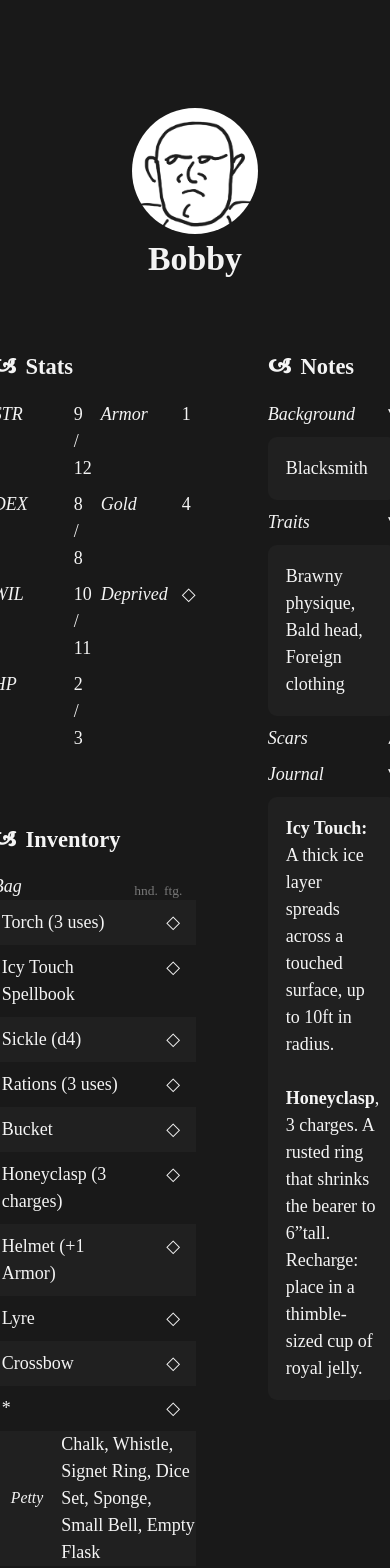
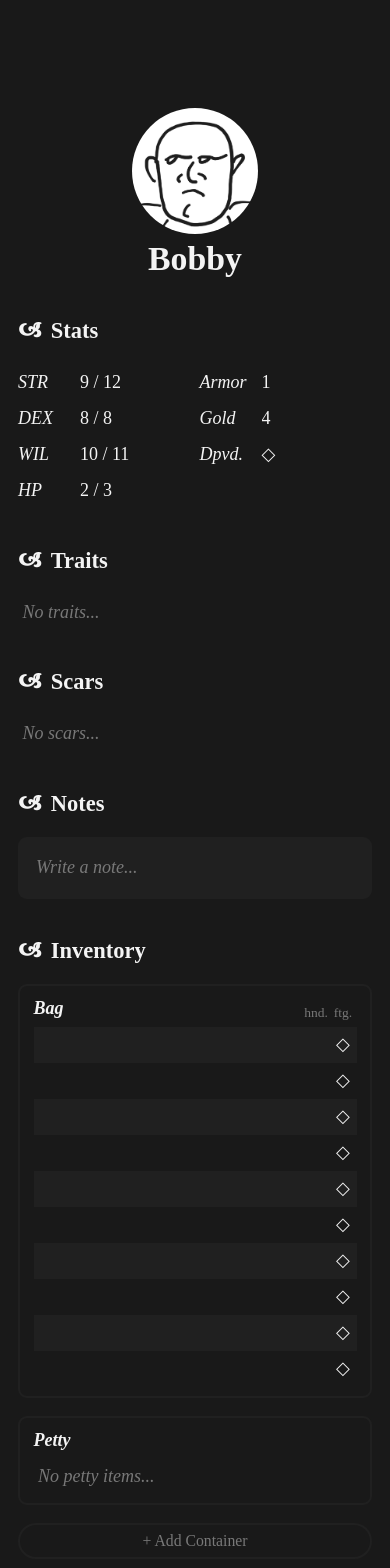
Before and after one commit to SyafiqSyech/char-sheet, a Vue app: page / in a window 390 px wide. Shown: the top 1568 px of the page. Built offline with nearby package versions, Linux system fonts and the light colour scheme; a web font is replaced by a local one.

Commit message:
added input types

```diff
--- a/package.json
+++ b/package.json
@@ -10,6 +10,7 @@
   },
   "dependencies": {
     "@tailwindcss/vite": "^4.1.6",
+    "quill": "^2.0.3",
     "tailwindcss": "^4.1.6",
     "vue": "^3.5.13"
   },
--- a/src/App.vue
+++ b/src/App.vue
@@ -1,13 +1,17 @@
 <script setup lang="ts">
 import image from './assets/bob.png';
+import NoteInput from './components/inputs/NoteInput.vue';
+import TextAreaInput from './components/inputs/TextAreaInput.vue';
+import TextInput from './components/inputs/TextInput.vue';
 </script>
 
 <template>
-  <div class="grid grid-cols-[minmax(auto,24rem)] lg:grid-cols-[repeat(2,24rem)] justify-center gap-16">
+  <div class="grid grid-cols-[minmax(auto,24rem)] lg:grid-cols-[repeat(2,24rem)] justify-center gap-8">
 
-    <div class="col-span-2">
+    <div class="lg:col-span-2">
       <div class="flex items-center flex-col gap-1">
-        <div class="h-28 w-28 rounded-full overflow-hidden flex justify-center items-center bg-[#f4f4f4] bg-cover" :style="{ backgroundImage: `url(${image})` }">
+        <div class="h-28 w-28 rounded-full overflow-hidden flex justify-center items-center bg-[#f4f4f4] bg-cover"
+          :style="{ backgroundImage: `url(${image})` }">
         </div>
         <div class="text-center">
           <div class="!text-3xl font-semibold">Bobby</div>
@@ -16,173 +20,183 @@ import image from './assets/bob.png';
       </div>
     </div>
 
-    <div class="flex flex-col gap-16">
+    <div class="flex flex-col gap-8">
+
       <div class="">
-        <div class="mb-4 font-semibold flex gap-2"><div class="!text-xl">🙦</div><div class="!text-xl">Stats</div></div>
-        <div class="stat grid grid-cols-[4rem_3fr_4rem_3fr] gap-2">
-          <div class="italic">STR</div>
-          <div class="">9 / 12</div>
-          <div class="italic">Armor</div>
-          <div class="">1</div>
-          <div class="italic">DEX</div>
-          <div class="">8 / 8</div>
-          <div class="italic">Gold</div>
-          <div class="">4</div>
-          <div class="italic">WIL</div>
-          <div class="">10 / 11</div>
-          <div class="italic">Deprived</div>
-          <div class="">◇</div>
-          <div class="italic">HP</div>
-          <div class="">2 / 3</div>
+        <div class="mb-4 font-semibold flex gap-2">
+          <div class="!text-xl">🙦</div>
+          <div class="!text-xl">Stats</div>
+        </div>
+        <div class="grid grid-cols-2 items-start gap-2">
+          <div class="grid grid-cols-[1fr_2fr] items-center">
+            <div class="italic">STR</div>
+            <textInput placeholder="0 / 0" initialText="9 / 12" />
+            <div class="italic">DEX</div>
+            <textInput placeholder="0 / 0" initialText="8 / 8" />
+            <div class="italic">WIL</div>
+            <textInput placeholder="0 / 0" initialText="10 / 11" />
+            <div class="italic">HP</div>
+            <textInput placeholder="0 / 0" initialText="2 / 3" />
+          </div>
+          <div class="grid grid-cols-[1fr_2fr] items-center">
+            <div class="italic">Armor</div>
+            <textInput placeholder="0" initialText="1" />
+            <div class="italic">Gold</div>
+            <textInput placeholder="0" initialText="4" />
+            <div class="italic">Dpvd.</div>
+            <div class="flex items-center p-1">
+              <div>◇</div>
+            </div>
+          </div>
         </div>
       </div>
 
       <div class="">
-        <div class="mb-4 font-semibold flex gap-2"><div class="!text-xl">🙦</div><div class="!text-xl">Inventory</div></div>
-        <div class="flex flex-col gap-4">
+        <div class="mb-4 font-semibold flex gap-2">
+          <div class="!text-xl">🙦</div>
+          <div class="!text-xl">Traits</div>
+        </div>
+        <TextAreaInput placeholder="No traits..." />
+      </div>
 
-          <div>
-            <div class="group w-full grid grid-cols-[1fr_1.5rem_1.5rem] items-end pr-2">
-              <div class="italic">Bag</div>
-              <div class="w-6 flex justify-center overflow-visible"><div class="!text-xs text-[#787878] cursor-help">hnd.</div></div>
-              <div class="w-6 flex justify-center overflow-visible"><div class="!text-xs text-[#787878] cursor-help">ftg.</div></div>
-            </div>
-            <div class="inv">
-              <div class="group w-full grid grid-cols-[1fr_1.5rem_1.5rem] p-2">
-                <div>Torch (3 uses)</div>
-                <div class="w-6 text-center opacity-0 group-hover:opacity-100 cursor-pointer transition-all">◇</div>
-                <div class="w-6 text-center">◇</div>
-              </div>
-              <div class="group w-full grid grid-cols-[1fr_1.5rem_1.5rem] p-2">
-                <div>Icy Touch Spellbook</div>
-                <div class="w-6 text-center opacity-0 group-hover:opacity-100 cursor-pointer transition-all">◇</div>
-                <div class="w-6 text-center">◇</div>
-              </div>
-              <div class="group w-full grid grid-cols-[1fr_1.5rem_1.5rem] p-2">
-                <div>Sickle (d4)</div>
-                <div class="w-6 text-center opacity-0 group-hover:opacity-100 cursor-pointer transition-all">◇</div>
-                <div class="w-6 text-center">◇</div>
-              </div>
-              <div class="group w-full grid grid-cols-[1fr_1.5rem_1.5rem] p-2">
-                <div>Rations (3 uses)</div>
-                <div class="w-6 text-center opacity-0 group-hover:opacity-100 cursor-pointer transition-all">◇</div>
-                <div class="w-6 text-center">◇</div>
-              </div>
-              <div class="group w-full grid grid-cols-[1fr_1.5rem_1.5rem] p-2">
-                <div>Bucket</div>
-                <div class="w-6 text-center opacity-0 group-hover:opacity-100 cursor-pointer transition-all">◇</div>
-                <div class="w-6 text-center">◇</div>
-              </div>
-              <div class="group w-full grid grid-cols-[1fr_1.5rem_1.5rem] p-2">
-                <div>Honeyclasp (3 charges)</div>
-                <div class="w-6 text-center opacity-0 group-hover:opacity-100 cursor-pointer transition-all">◇</div>
-                <div class="w-6 text-center">◇</div>
-              </div>
-              <div class="group w-full grid grid-cols-[1fr_1.5rem_1.5rem] p-2">
-                <div>Helmet (+1 Armor)</div>
-                <div class="w-6 text-center opacity-0 group-hover:opacity-100 cursor-pointer transition-all">◇</div>
-                <div class="w-6 text-center">◇</div>
-              </div>
-              <div class="group w-full grid grid-cols-[1fr_1.5rem_1.5rem] p-2">
-                <div>Lyre</div>
-                <div class="w-6 text-center opacity-0 group-hover:opacity-100 cursor-pointer transition-all">◇</div>
-                <div class="w-6 text-center">◇</div>
-              </div>
-              <div class="group w-full grid grid-cols-[1fr_1.5rem_1.5rem] p-2">
-                <div>Crossbow</div>
-                <div class="w-6 text-center opacity-0 group-hover:opacity-100 cursor-pointer transition-all">◇</div>
-                <div class="w-6 text-center">◇</div>
-              </div>
-              <div class="group w-full grid grid-cols-[1fr_1.5rem_1.5rem] p-2">
-                <div>*</div>
-                <div class="w-6 text-center opacity-0 group-hover:opacity-100 cursor-pointer transition-all">◇</div>
-                <div class="w-6 text-center">◇</div>
-              </div>
-            </div>
-            <div class="flex items-center bg-[#202020]">
-              <div class="italic !text-sm px-4">Petty</div>
-              <!-- <div>Chalk, Whistle, Signet Ring</div> -->
-              <div>Chalk, Whistle, Signet Ring, Dice Set, Sponge, Small Bell, Empty Flask</div>
-            </div>
-          </div>
+      <div class="">
+        <div class="mb-4 font-semibold flex gap-2">
+          <div class="!text-xl">🙦</div>
+          <div class="!text-xl">Scars</div>
+        </div>
+        <TextAreaInput placeholder="No scars..." />
+      </div>
 
-          <div class="!text-sm text-center">+ Add Container</div>
-
+      <div class="">
+        <div class="mb-4 font-semibold flex gap-2">
+          <div class="!text-xl">🙦</div>
+          <div class="!text-xl">Notes</div>
+        </div>
+        <div class="bg-[#202020] rounded-lg p-4">
+          <NoteInput placeholder="Write a note..." minHeight="48" />
         </div>
       </div>
     </div>
 
     <div class="">
-      <div class="mb-4 font-semibold flex gap-2"><div class="!text-xl">🙦</div><div class="!text-xl">Notes</div></div>
-      <div class="flex flex-col gap-2">
-        <div>
-          <div class="flex justify-between">
-            <div class="italic">Background</div>
-            <div class="rotate-180">▴</div>
+      <div class="mb-4 font-semibold flex gap-2">
+        <div class="!text-xl">🙦</div>
+        <div class="!text-xl">Inventory</div>
+      </div>
+
+      <div class="flex flex-col gap-4">
+        <div class="border-2 border-[#202020] rounded-lg py-2 px-3">
+          <div class="group w-full grid grid-cols-[1fr_1.5rem_1.5rem] items-end pb-1">
+            <div class="italic font-semibold">Bag</div>
+            <div class="w-6 flex justify-center overflow-visible">
+              <div class="!text-xs text-[#787878] cursor-help">hnd.</div>
+            </div>
+            <div class="w-6 flex justify-center overflow-visible">
+              <div class="!text-xs text-[#787878] cursor-help">ftg.</div>
+            </div>
           </div>
-          <div class="bg-[#202020] rounded-lg p-4 mt-2">
-            <div class="">
-              Blacksmith
+          <div class="inv">
+            <div class="group w-full grid grid-cols-[1fr_1.5rem_1.5rem]">
+              <TextInput />
+              <div class="w-6 h-full flex justify-center items-center">
+                <div class="opacity-0 group-hover:opacity-100 cursor-pointer transition-all">◇</div>
+              </div>
+              <div class="w-6 h-full flex justify-center items-center">◇</div>
+            </div>
+            <div class="group w-full grid grid-cols-[1fr_1.5rem_1.5rem]">
+              <TextInput />
+              <div class="w-6 h-full flex justify-center items-center">
+                <div class="opacity-0 group-hover:opacity-100 cursor-pointer transition-all">◇</div>
+              </div>
+              <div class="w-6 h-full flex justify-center items-center">◇</div>
+            </div>
+            <div class="group w-full grid grid-cols-[1fr_1.5rem_1.5rem]">
+              <TextInput />
+              <div class="w-6 h-full flex justify-center items-center">
+                <div class="opacity-0 group-hover:opacity-100 cursor-pointer transition-all">◇</div>
+              </div>
+              <div class="w-6 h-full flex justify-center items-center">◇</div>
+            </div>
+            <div class="group w-full grid grid-cols-[1fr_1.5rem_1.5rem]">
+              <TextInput />
+              <div class="w-6 h-full flex justify-center items-center">
+                <div class="opacity-0 group-hover:opacity-100 cursor-pointer transition-all">◇</div>
+              </div>
+              <div class="w-6 h-full flex justify-center items-center">◇</div>
+            </div>
+            <div class="group w-full grid grid-cols-[1fr_1.5rem_1.5rem]">
+              <TextInput />
+              <div class="w-6 h-full flex justify-center items-center">
+                <div class="opacity-0 group-hover:opacity-100 cursor-pointer transition-all">◇</div>
+              </div>
+              <div class="w-6 h-full flex justify-center items-center">◇</div>
+            </div>
+            <div class="group w-full grid grid-cols-[1fr_1.5rem_1.5rem]">
+              <TextInput />
+              <div class="w-6 h-full flex justify-center items-center">
+                <div class="opacity-0 group-hover:opacity-100 cursor-pointer transition-all">◇</div>
+              </div>
+              <div class="w-6 h-full flex justify-center items-center">◇</div>
+            </div>
+            <div class="group w-full grid grid-cols-[1fr_1.5rem_1.5rem]">
+              <TextInput />
+              <div class="w-6 h-full flex justify-center items-center">
+                <div class="opacity-0 group-hover:opacity-100 cursor-pointer transition-all">◇</div>
+              </div>
+              <div class="w-6 h-full flex justify-center items-center">◇</div>
+            </div>
+            <div class="group w-full grid grid-cols-[1fr_1.5rem_1.5rem]">
+              <TextInput />
+              <div class="w-6 h-full flex justify-center items-center">
+                <div class="opacity-0 group-hover:opacity-100 cursor-pointer transition-all">◇</div>
+              </div>
+              <div class="w-6 h-full flex justify-center items-center">◇</div>
+            </div>
+            <div class="group w-full grid grid-cols-[1fr_1.5rem_1.5rem]">
+              <TextInput />
+              <div class="w-6 h-full flex justify-center items-center">
+                <div class="opacity-0 group-hover:opacity-100 cursor-pointer transition-all">◇</div>
+              </div>
+              <div class="w-6 h-full flex justify-center items-center">◇</div>
+            </div>
+            <div class="group w-full grid grid-cols-[1fr_1.5rem_1.5rem]">
+              <TextInput />
+              <div class="w-6 h-full flex justify-center items-center">
+                <div class="opacity-0 group-hover:opacity-100 cursor-pointer transition-all">◇</div>
+              </div>
+              <div class="w-6 h-full flex justify-center items-center">◇</div>
             </div>
           </div>
         </div>
-        <div>
-          <div class="flex justify-between">
-            <div class="italic">Traits</div>
-            <div class="rotate-180">▴</div>
+
+        <div class="border-2 border-[#202020] rounded-lg py-2 px-3">
+          <div class="italic font-semibold pb-1">Petty</div>
+          <TextAreaInput placeholder="No petty items..." />
+        </div>
+
+        <!-- <div class="border-2 border-[#202020] rounded-lg py-2 px-3">
+          <div class="italic font-semibold pb-1">Cart</div>
+          <div class="inv">
+            <TextInput />
+            <TextInput />
+            <TextInput />
+            <TextInput />
           </div>
-          <div class="bg-[#202020] rounded-lg p-4 mt-2">
-            <div class="">
-              Brawny physique, Bald head, Foreign clothing
-            </div>
+        </div> -->
+
+        <div class="">
+          <div
+            class="text-[#787878] !text-sm py-1 px-3 text-center hover:bg-[#202020] border-2 border-[#202020] rounded-full cursor-pointer">
+            + Add Container
           </div>
         </div>
-        <div>
-          <div class="flex justify-between">
-            <div class="italic">Scars</div>
-            <div class="">▴</div>
-          </div>
-        </div>
-        <div>
-          <div class="flex justify-between">
-            <div class="italic">Journal</div>
-            <div class="rotate-180">▴</div>
-          </div>
-          <div class="bg-[#202020] rounded-lg p-4 mt-2">
-            <div class="">
-              <b class="">Icy Touch:</b> A thick ice layer spreads across a touched surface, up to 10ft in radius.<br><br>
-              <b class="">Honeyclasp</b>, 3 charges. A rusted ring that shrinks the bearer to 6”tall. Recharge: place in a thimble-sized cup of royal jelly.
-            </div>
-          </div>
-        </div>
-        <!-- <div class="bg-[#202020] rounded-lg p-4">
-          <div class="font-bold italic">🟄 Title</div>
-          <div class="">
-            <b>Icy Touch:</b> A thick ice layer spreads across a touched surface, up to 10ft in radius.<br><br>
-            <b>Honeyclasp</b>, 3 charges. A rusted ring that shrinks the bearer to 6”tall. Recharge: place in a thimble-sized cup of royal jelly.
-          </div>
-        </div>
-        <div class="bg-[#202020] rounded-lg p-4">
-          <div class="font-bold italic">🟄 Title</div>
-          <div class="">
-            <b>Icy Touch:</b> A thick ice layer spreads across a touched surface, up to 10ft in radius.<br><br>
-            <b>Honeyclasp</b>, 3 charges. A rusted ring that shrinks the bearer to 6”tall. Recharge: place in a thimble-sized cup of royal jelly.
-          </div>
-        </div>
-        <div class="bg-[#202020] rounded-lg p-4">
-          <div class="font-bold italic">🟄 Title</div>
-          <div class="">
-            <b>Icy Touch:</b> A thick ice layer spreads across a touched surface, up to 10ft in radius.<br><br>
-            <b>Honeyclasp</b>, 3 charges. A rusted ring that shrinks the bearer to 6”tall. Recharge: place in a thimble-sized cup of royal jelly.
-          </div>
-        </div> -->
       </div>
     </div>
   </div>
 </template>
 
 <style scoped>
-  .inv > div:nth-child(odd) {
-    background: #202020;
-  }
+.inv>div:nth-child(odd) {
+  background: #202020;
+}
 </style>
--- /dev/null
+++ b/src/components/inputs/NoteInput.vue
@@ -0,0 +1,131 @@
+<template>
+  <div>
+    <div ref="quillContainer">
+      <div ref="editor"></div>
+    </div>
+  </div>
+</template>
+
+<script>
+import Quill from 'quill';
+import 'quill/dist/quill.bubble.css';
+
+export default {
+  props: {
+    placeholder: {
+      type: String,
+      default: ''
+    },
+    initialText: {
+      type: String,
+      default: ''
+    },
+    minHeight: {
+      type: String,
+      default: '48'
+    },
+  },
+
+  data() {
+    return {
+      content: this.initialText,
+      quill: null
+    };
+  },
+
+  mounted() {
+    this.quill = new Quill(this.$refs.editor, {
+      theme: 'bubble',
+      modules: {
+        toolbar: ['bold', 'italic', 'underline']
+      },
+      formats: ['bold', 'italic', 'underline'],
+      placeholder: this.placeholder
+    });
+
+    this.quill.root.setAttribute('spellcheck', 'false');
+    this.quill.root.setAttribute('autocorrect', 'off');
+    this.quill.root.setAttribute('autocomplete', 'off');
+    this.quill.root.setAttribute('autocapitalize', 'off');
+
+    // Set initial content
+    if (this.initialText) {
+      this.quill.setText(this.initialText);
+    }
+
+    // Update content on text change
+    this.quill.on('text-change', () => {
+      this.content = this.quill.getText().trim();
+      this.$emit('input', this.content);
+    });
+
+    // Add 'input' class to the Quill editor
+    const editorElement = this.$refs.editor.querySelector('.ql-editor');
+    if (editorElement) {
+      editorElement.classList.add('min-h-'+ this.minHeight);
+    }
+  }
+};
+</script>
+
+<style>
+.ql-editor {
+  padding: 0 !important;
+  font-size: 1rem !important;
+}
+
+/* .ql-snow {
+  border: none !important;
+}
+
+.ql-toolbar {
+  padding: 0 !important;
+}
+
+.ql-formats {
+  margin: 0 !important;
+} */
+
+.ql-tooltip {
+  background-color: #2a2a2a !important;
+  border-radius: 50px !important;
+  transform: translateY(6px) !important;
+}
+
+.ql-tooltip-arrow {
+  display: none !important;
+}
+
+.ql-formats {
+  margin: 6px 10px !important;
+}
+
+.ql-stroke {
+  stroke: #787878 !important;
+}
+
+.ql-fill {
+  fill: #787878 !important;
+}
+
+button:hover .ql-stroke {
+  stroke: #f4f4f4 !important;
+}
+
+button.ql-active .ql-stroke {
+  stroke: #f4f4f4 !important;
+}
+
+button:hover .ql-fill {
+  fill: #f4f4f4 !important;
+}
+
+button.ql-active .ql-fill {
+  fill: #f4f4f4 !important;
+}
+
+.ql-editor.ql-blank::before {
+  color: #787878;
+  left: 0;
+}
+</style>
--- /dev/null
+++ b/src/components/inputs/TextAreaInput.vue
@@ -0,0 +1,70 @@
+<template>
+  <div>
+    <textarea
+      :placeholder="placeholder"
+      v-model="content"
+      @input="handleInput"
+      ref="textAreaInput"
+      class="input text-area-input p-1 w-full overflow-x-hidden"
+      rows="1"
+      spellcheck="false"
+      autocorrect="off"
+      autocomplete="off"
+    ></textarea>
+  </div>
+</template>
+
+<script>
+export default {
+  props: {
+    placeholder: {
+      type: String,
+      default: ''
+    },
+    initialText: {
+      type: String,
+      default: ''
+    },
+    maxChars: {
+      type: Number,
+      default: null
+    },
+    maxHeight: {
+      type: Boolean,
+      default: false
+    }
+  },
+  data() {
+    return {
+      content: this.initialText,
+    };
+  },
+  methods: {
+    handleInput() {
+      this.autoResize();
+    },
+    autoResize() {
+      const el = this.$refs.textAreaInput;
+      el.style.height = 'auto';
+      el.style.height = el.scrollHeight + 'px';
+    },
+  },
+  mounted() {
+    this.handleInput();
+    if (this.maxChars) {
+      this.$refs.textAreaInput.setAttribute('maxlength', this.maxChars);
+    }
+    if (this.maxHeight) {
+      this.$refs.textAreaInput.classList.add('max-h-18');
+    }
+  }
+};
+</script>
+
+<style>
+.text-area-input {
+  resize: none;
+  white-space: normal;
+  vertical-align: top;
+}
+</style>
--- /dev/null
+++ b/src/components/inputs/TextInput.vue
@@ -0,0 +1,49 @@
+<template>
+  <div>
+    <input
+      type="text"
+      :placeholder="placeholder"
+      v-model="content"
+      @input="handleInput"
+      ref="textInput"
+      class="input p-1 w-full"
+      rows="1"
+      spellcheck="false"
+      autocorrect="off"
+      autocomplete="off"
+    ></input>
+  </div>
+</template>
+
+<script>
+export default {
+  props: {
+    placeholder: {
+      type: String,
+      default: ''
+    },
+    initialText: {
+      type: String,
+      default: ''
+    },
+    maxChars: {
+      type: Number,
+      default: null
+    },
+  },
+  data() {
+    return {
+      content: this.initialText,
+    };
+  },
+  mounted() {
+    if (this.maxChars) {
+      this.$refs.textInput.setAttribute('maxlength', this.maxChars);
+    }
+  }
+};
+</script>
+
+<style>
+
+</style>
--- a/src/style.css
+++ b/src/style.css
@@ -11,6 +11,43 @@ body {
   @apply py-24 px-4;
 }
 
+.input:hover {
+  background-color: #f4f4f40d;
+}
+
+.input:focus {
+  outline: 1px dashed #787878;
+  /* outline-offset: 3px; */
+  /* background-color: #f4f4f406; */
+}
+
+.input::placeholder {
+  font-style: italic;
+  color: #787878;
+}
+
+.input::-webkit-scrollbar {
+  width: 4px;
+  height: 4px;
+  display: none;
+}
+
+.input:hover::-webkit-scrollbar, .input:focus::-webkit-scrollbar {
+  display: block;
+}
+
+.input::-webkit-scrollbar-track {
+  background: transparent;
+}
+
+.input::-webkit-scrollbar-thumb {
+  background: #3d3d3d;
+}
+
+.input::-webkit-scrollbar-thumb:hover {
+  background: #787878;
+}
+
 ::selection {
   background-color: #4d4569;
   color: #c6bce7;
```
Also changed, not shown: 1 other file (tests, documents, lock files or other folders).
